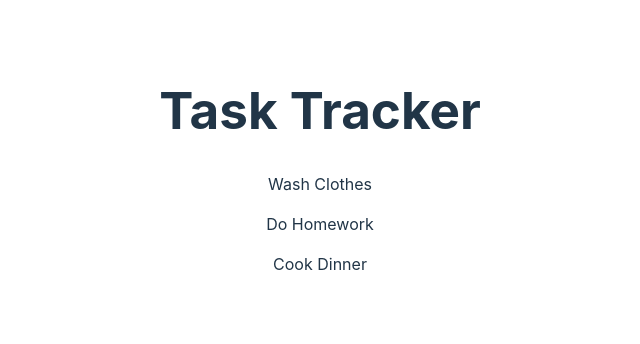
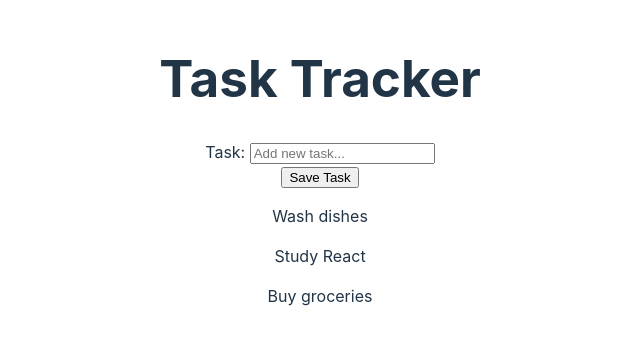
Before and after one commit to shoaib-akhter/task-tracker, a React (Vite) app: page / in a window 1280 px wide. Shown: the part 230-574 px from the top of the page, without its empty margins (320-960 px from the left). Built offline with nearby package versions, Linux system fonts and the light colour scheme.

Commit message:
Add form component to create new tasks

```diff
--- /dev/null
+++ b/src/AddTask.jsx
@@ -0,0 +1,42 @@
+import React, { useState } from "react";
+
+function AddTask({ onAdd }) {
+    /*
+    We'll store the input text in local state.
+    When the form is submitted, we'll call onAdd with the new task data.
+    */
+   const [text, setText] = useState('')
+
+   const onSubmit = (e) => {
+    e.preventDefault()
+    // Validate input
+    if (!text) {
+        alert('Please add a task!')
+        return
+    }
+
+    // onAdd call back from parent
+    onAdd({ text, isDone: false })
+
+    // Clear the input
+    setText('')
+   }
+
+   return (
+    <form onSubmit={onSubmit}>
+        <div>
+            <label htmlFor="taskText">Task: </label>
+            <input
+                id="taskText"
+            type="text"
+            placeholder="Add new task..."
+            value={text}
+            onChange={(e) => setText(e.target.value)}
+            />
+        </div>
+        <input type="submit" value="Save Task" />
+    </form>
+   )
+}
+
+export default AddTask;
--- a/src/App.jsx
+++ b/src/App.jsx
@@ -1,20 +1,31 @@
+// App.jsx
 import { useState } from 'react'
 import './App.css'
 import Header from './Header'
 import Task from './Task'
+import AddTask from './AddTask'
 
 function App() {
-  // Define our tasks in state
   const [tasks, setTasks] = useState([
-    {id: 1, text: 'Wash Clothes', isDone: false},
-    {id: 2, text: 'Do Homework', isDone: false},
-    {id: 3, text: 'Cook Dinner', isDone: false},
+    { id: 1, text: 'Wash dishes', isDone: false },
+    { id: 2, text: 'Study React', isDone: false },
+    { id: 3, text: 'Buy groceries', isDone: true },
   ])
+
+  // Add a new task to the state
+  const addTask = (newTask) => {
+    // Create a random id
+    const id = Math.floor(Math.random() * 10000) + 1
+    // Combine id with newTask
+    const taskToAdd = { id, ...newTask }
+    // Update the state
+    setTasks([...tasks, taskToAdd])
+  }
 
   return (
     <div>
       <Header />
-        {/* Map over tasks to render a <Task> for each */}
+      <AddTask onAdd={addTask} />
       {tasks.map((task) => (
         <Task key={task.id} task={task} />
       ))}
```
Lines whose indentation alone changed are shown as unchanged.
